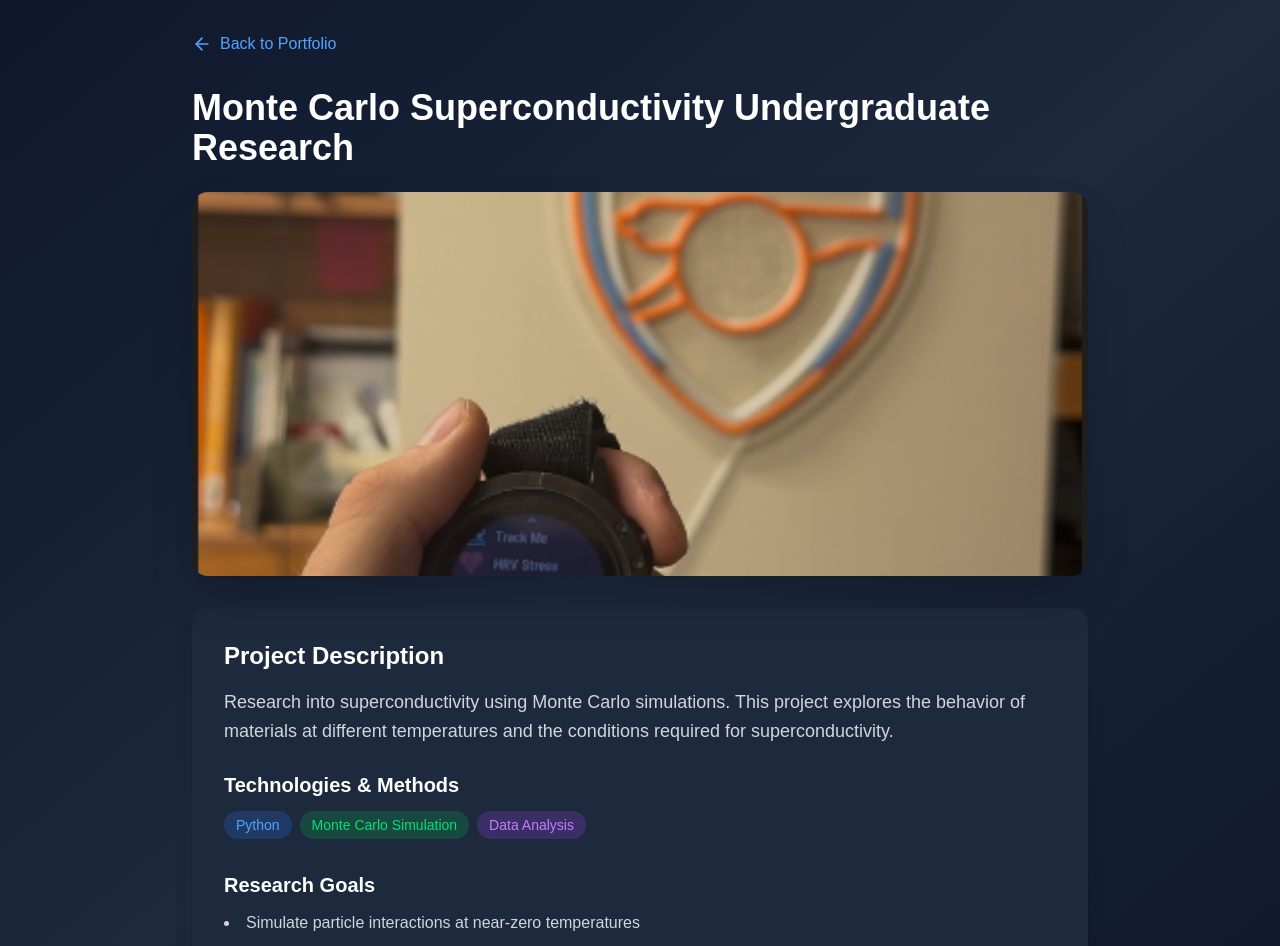
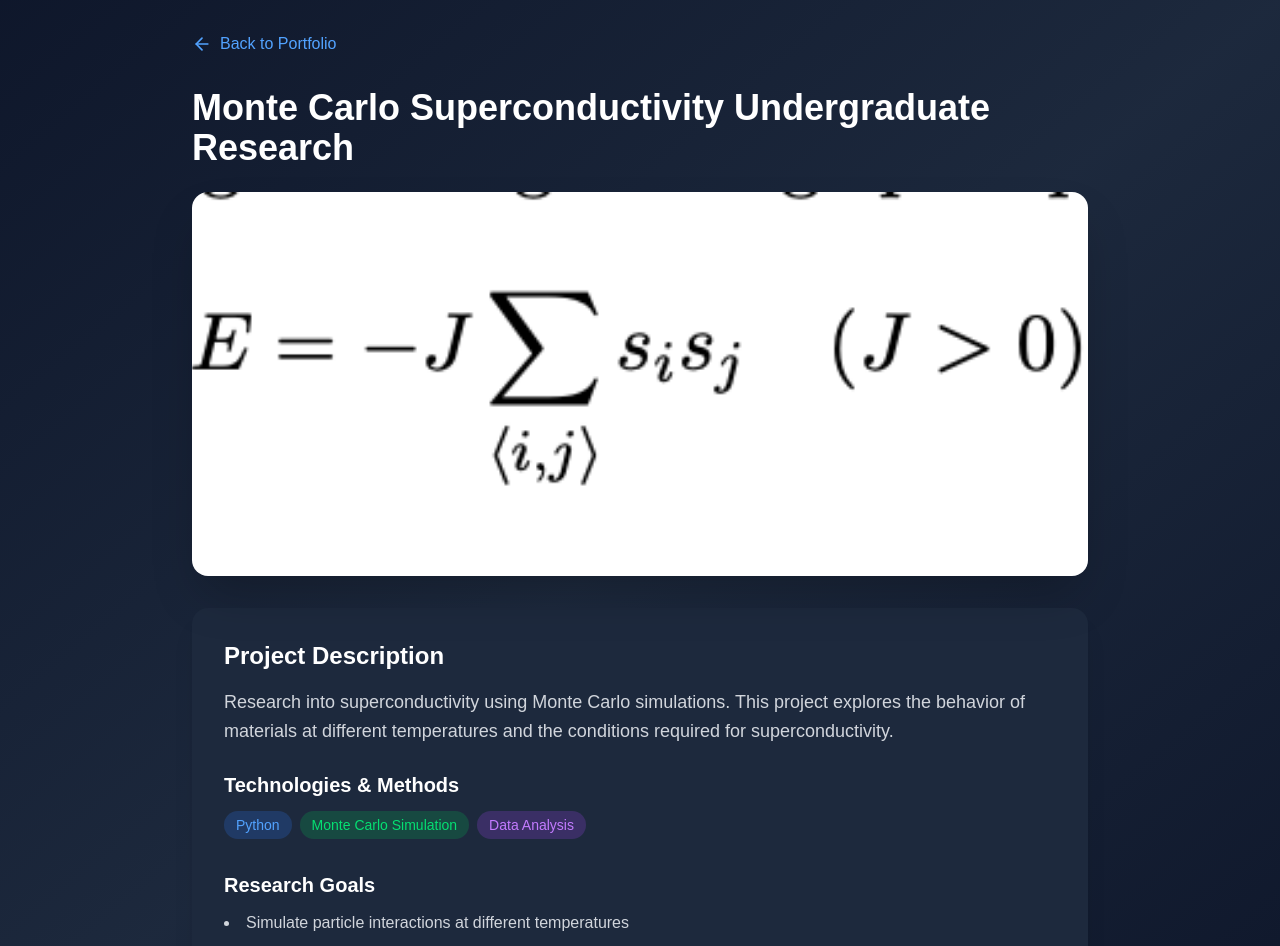
Before and after one commit to alexkociubinski/kociubinski-personal-website, a Next.js app: page /projects/superconductivity in a window 1280 px wide. Shown: the top 946 px of the page. Built offline with nearby package versions, Linux system fonts and the light colour scheme.

Commit message:
research updated'

```diff
--- a/app/page.tsx
+++ b/app/page.tsx
@@ -194,6 +194,29 @@ const Portfolio = () => {
           <div className="bg-slate-800 rounded-2xl overflow-hidden shadow-xl hover:shadow-2xl transition">
             <div className="h-48 relative">
               <Image
+                src="/metropolisalg.png"
+                alt="Metropolis Algorithm"
+                fill
+                className="object-cover object-[70%_60%]"
+              />
+            </div>
+            <div className="p-6">
+              <h3 className="text-2xl font-bold text-white mb-3">Monte Carlo Superconductivity Undergraduate Research</h3>
+              <p className="text-gray-400 mb-4">
+                Researched superconductivity through computational modeling using Python and Monte Carlo simulations. Used the Metropolis algorithm to study energy states and behaviors in nature.              </p>
+              <div className="flex gap-2 flex-wrap mb-4">
+                <span className="bg-green-500/20 text-green-400 px-3 py-1 rounded-full text-sm">Python</span>
+                <span className="bg-blue-500/20 text-blue-400 px-3 py-1 rounded-full text-sm">Monte Carlo Simulation</span>
+                <span className="bg-purple-500/20 text-purple-400 px-3 py-1 rounded-full text-sm">Data Analysis</span>
+              </div>
+              <div className="flex gap-3">
+                <Link href="/projects/superconductivity" className="text-blue-400 hover:text-blue-300 transition">Explore Project →</Link>
+              </div>
+            </div>
+          </div>
+          <div className="bg-slate-800 rounded-2xl overflow-hidden shadow-xl hover:shadow-2xl transition">
+            <div className="h-48 relative">
+              <Image
                 src="/arsenal.png"
                 alt="Space Ship Battle"
                 fill
@@ -250,30 +273,6 @@ const Portfolio = () => {
           </div>
 
 
-          {/* Project 3 */}
-          <div className="bg-slate-800 rounded-2xl overflow-hidden shadow-xl hover:shadow-2xl transition">
-            <div className="h-48 relative">
-              <Image
-                src="/arsenal.png"
-                alt="Space Ship Battle"
-                fill
-                className="object-cover object-[70%_60%]"
-              />
-            </div>
-            <div className="p-6">
-              <h3 className="text-2xl font-bold text-white mb-3">Monte Carlo Superconductivity Undergraduate Research</h3>
-              <p className="text-gray-400 mb-4">
-                Researched superconductivity through computational modeling using Python and Monte Carlo simulations. Used the Metropolis algorithm to study energy states and behaviors in nature.              </p>
-              <div className="flex gap-2 flex-wrap mb-4">
-                <span className="bg-green-500/20 text-green-400 px-3 py-1 rounded-full text-sm">Python</span>
-                <span className="bg-blue-500/20 text-blue-400 px-3 py-1 rounded-full text-sm">Monte Carlo Simulation</span>
-                <span className="bg-purple-500/20 text-purple-400 px-3 py-1 rounded-full text-sm">Data Analysis</span>
-              </div>
-              <div className="flex gap-3">
-                <Link href="/projects/superconductivity" className="text-blue-400 hover:text-blue-300 transition">Explore Project →</Link>
-              </div>
-            </div>
-          </div>
         </div>
       </div>
     </div>
--- a/app/projects/superconductivity/page.tsx
+++ b/app/projects/superconductivity/page.tsx
@@ -18,7 +18,7 @@ export default function SuperconductivityPage() {
 
                 <div className="relative h-96 w-full rounded-2xl overflow-hidden mb-8 shadow-2xl">
                     <Image
-                        src="/arsenal.png"
+                        src="/metropolisalg.png"
                         alt="Superconductivity Research"
                         fill
                         className="object-cover"
@@ -40,7 +40,7 @@ export default function SuperconductivityPage() {
 
                     <h3 className="text-xl font-bold mb-3">Research Goals</h3>
                     <ul className="list-disc list-inside text-gray-300 space-y-2">
-                        <li>Simulate particle interactions at near-zero temperatures</li>
+                        <li>Simulate particle interactions at different temperatures</li>
                         <li>Analyze phase transitions</li>
                         <li>Optimize simulation algorithms for performance</li>
                     </ul>
```
Also changed, not shown: public/metropolisalg.png (added).
